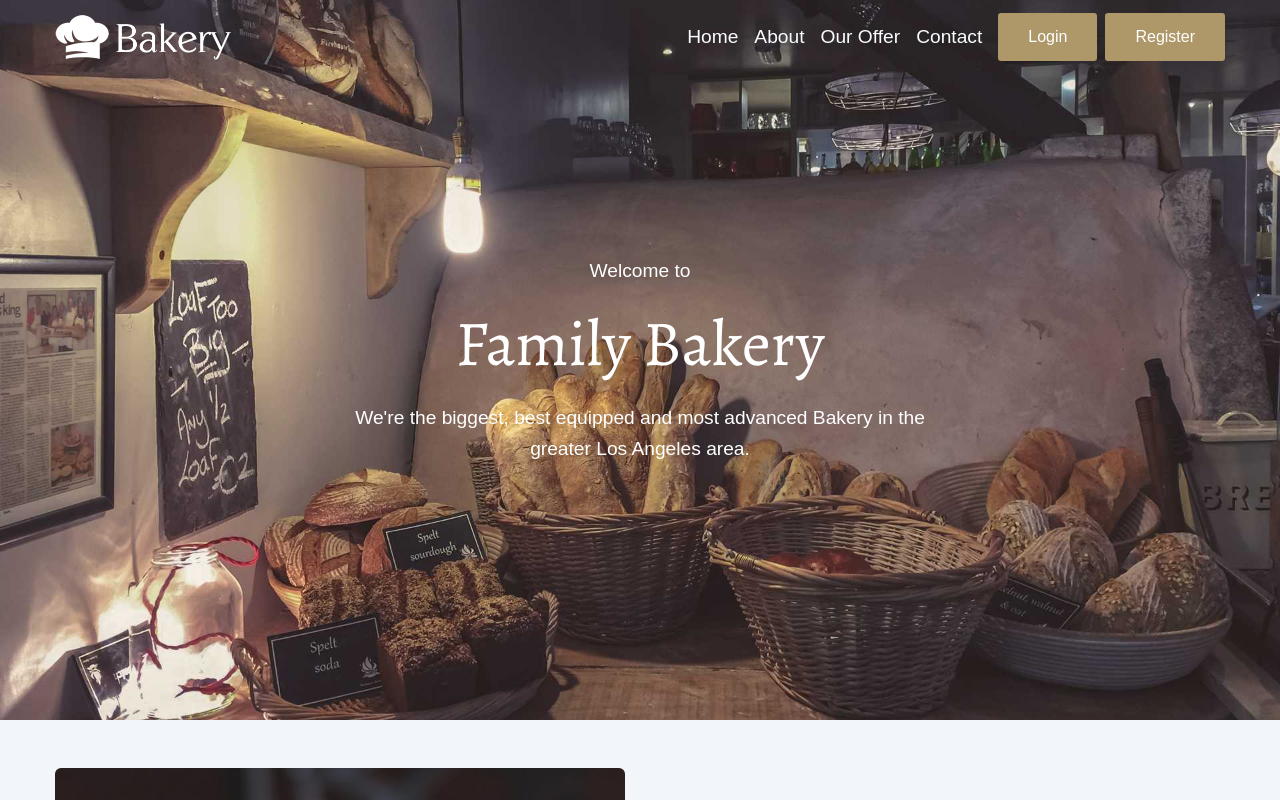
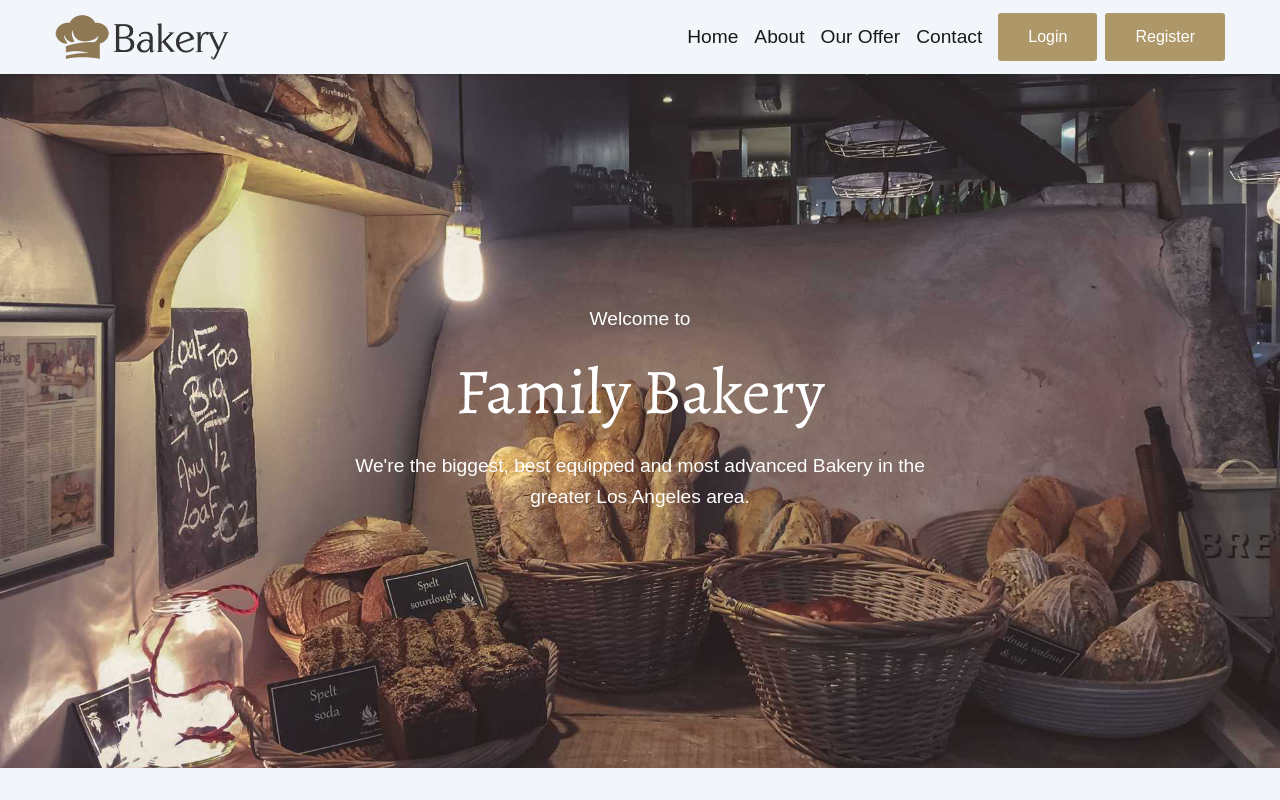
Before and after one commit to Abdallayasseer/Bakery-Website, a plain HTML site: page index.html in a window 1280 px wide. Shown: the top 800 px of the page. Drawn offline with nearby package versions, Linux system fonts and the light colour scheme; a web font is replaced by a local one.

Commit message:
Bakery Website

```diff
--- a/assets/js/script.js
+++ b/assets/js/script.js
@@ -2,5 +2,6 @@ const $header = document.querySelector("[data-header]");
 const $logoImg = document.getElementById("logo-img");
 window.addEventListener("scroll", () => {
   $header.classList[window.scrollY > 50 ? "add" : "remove"]("active");
-  $logoImg.src = window.scrollY > 50 ? "/bakery-color.png" : "/logo.png";
+  $logoImg.src =
+    window.scrollY > 50 ? "../../bakery-color.png" : "../../logo.png";
 });
--- a/index.html
+++ b/index.html
@@ -13,10 +13,10 @@
 
 <body>
   <header>
-    <nav class="navbar navbar-expand-lg z-3 position-fixed top-0 w-100" data-header>
+    <nav class="navbar navbar-expand-lg active z-3 position-fixed top-0 w-100">
       <div class="container">
         <a class="navbar-brand" href="/">
-          <img src="./logo.png" alt="Bakery Logo" id="logo-img" class="img-fluid" style="max-height: 48px;">
+          <img src="./bakery-color.png" alt="Bakery Logo" id="logo-img" class="img-fluid" style="max-height: 48px;">
         </a>
         <button class="navbar-toggler" type="button" data-bs-toggle="collapse" data-bs-target="#navbarSupportedContent"
           aria-controls="navbarSupportedContent" aria-expanded="false" aria-label="Toggle navigation">
@@ -46,7 +46,7 @@
     </nav>
   </header>
 
-  <section class="home position-relative">
+  <section class="home position-relative mt-5">
     <div class="container">
       <div class="row min-vh-100 align-items-center text-center">
         <div class="text-center">
@@ -249,7 +249,6 @@
   </footer>
 
   <script src="https://cdn.jsdelivr.net/npm/bootstrap@5.3.0/dist/js/bootstrap.bundle.min.js"></script>
-  <script src="assets/js/script.js"></script>
 </body>
 
 </html>
```
